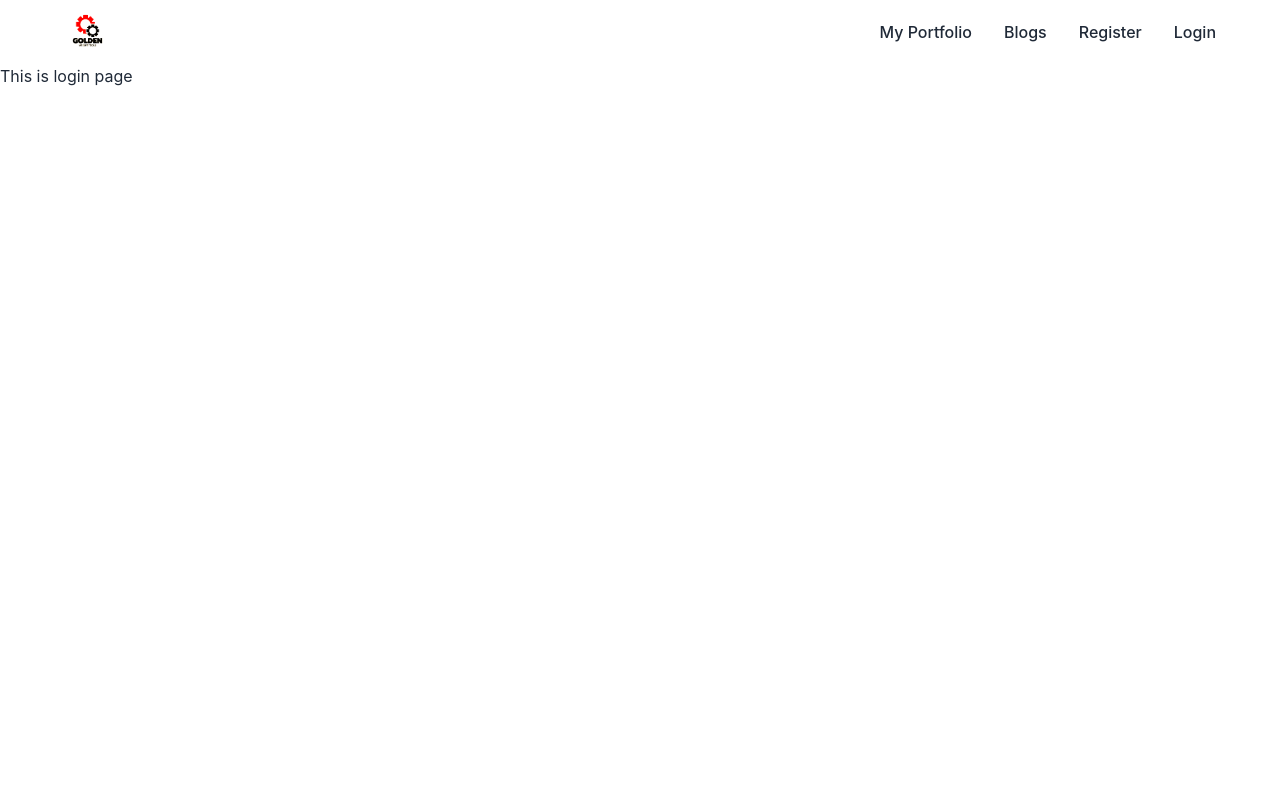
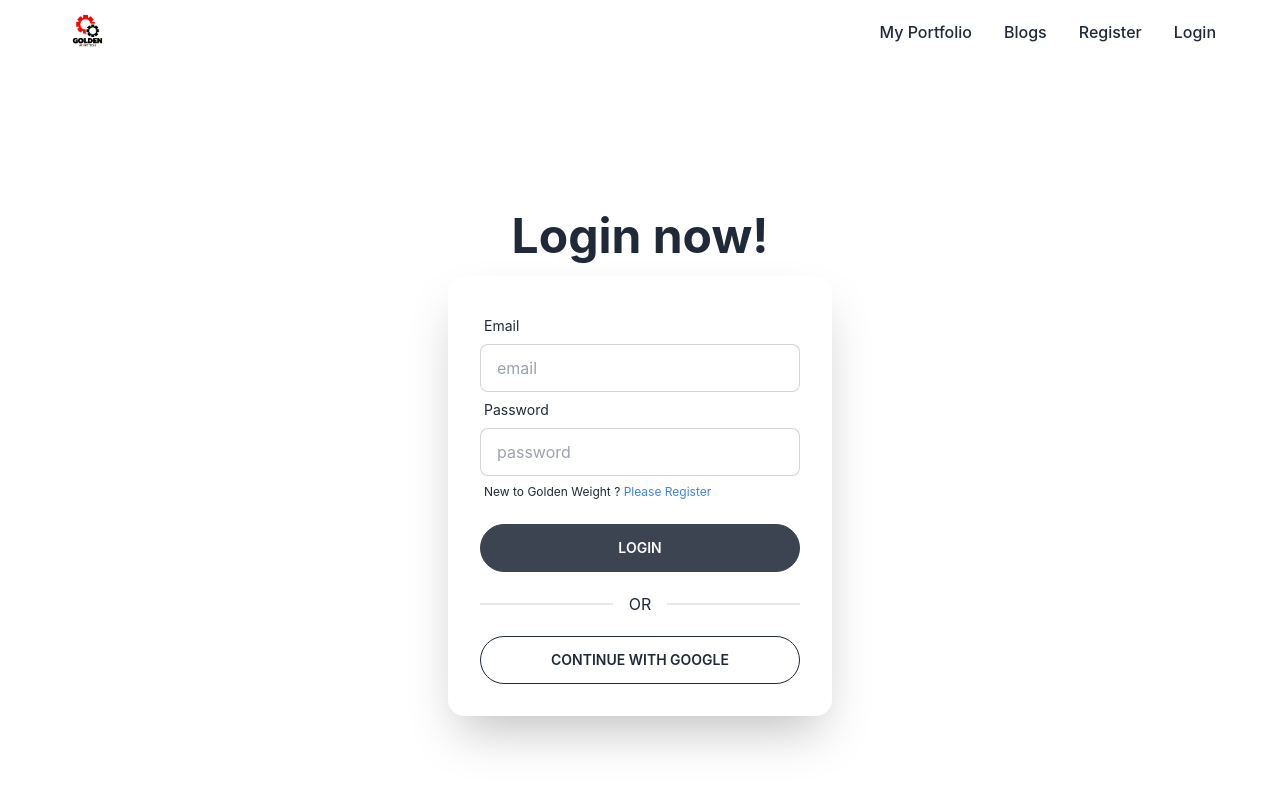
Before and after one commit to mobashirul-alam/manufacturer-website-client-side-mobashirul-alam-p, a React (Create React App) app: page /login in a window 1280 px wide. Shown: the top 788 px of the page. Built offline with nearby package versions, Linux system fonts and the light colour scheme.

Commit message:
basic login form added

```diff
--- a/src/Pages/Login/Login.js
+++ b/src/Pages/Login/Login.js
@@ -1,9 +1,88 @@
 import React from 'react';
+import { useForm } from 'react-hook-form';
+import { Link } from 'react-router-dom';
 
 const Login = () => {
+    const { register, formState: { errors }, handleSubmit } = useForm();
+
+    const onSubmit = (data) => {
+        console.log(data);
+    }
+
     return (
-        <div>
-            <h1>This is login page</h1>
+        <div class="hero min-h-screen">
+            <div class="hero-content flex-col w-full">
+                <div class="text-center">
+                    <h1 class="text-5xl font-bold">Login now!</h1>
+                </div>
+                <div class="card w-full max-w-sm shadow-2xl bg-base-100">
+                    <div class="card-body">
+                        <form onSubmit={handleSubmit(onSubmit)}>
+                            <div class="form-control">
+                                {/* ----- Email ----- */}
+                                <label class="label">
+                                    <span class="label-text">Email</span>
+                                </label>
+                                <input
+                                    type="email"
+                                    placeholder="email"
+                                    class="input input-bordered"
+                                    {...register('email', {
+                                        required: {
+                                            value: true,
+                                            message: 'Email is required'
+                                        },
+                                        pattern: {
+                                            value: /[a-z0-9]+@[a-z]+\.[a-z]{2,3}/,
+                                            message: 'Invalid Email'
+                                        }
+                                    })}
+                                />
+                                <label>
+                                    {errors.email?.type === 'required' && <span class="text-red-500 label-text-alt">{errors.email.message}</span>}
+                                    {errors.email?.type === 'pattern' && <span class="text-red-500 label-text-alt">{errors.email.message}</span>}
+                                </label>
+                                {/* ----- Password ----- */}
+                                <label class="label">
+                                    <span class="label-text">Password</span>
+                                </label>
+                                <input
+                                    type="password"
+                                    placeholder="password"
+                                    class="input input-bordered"
+                                    {...register('password', {
+                                        required: {
+                                            value: true,
+                                            message: 'Password is required'
+                                        },
+                                        minLength: {
+                                            value: 6,
+                                            message: 'Password must be 6 characters or longer'
+                                        }
+                                    })}
+                                />
+                                <label>
+                                    {errors.password?.type === 'required' && <span class="text-red-500 label-text-alt">{errors.password.message}</span>}
+                                    {errors.password?.type === 'minLength' && <span class="text-red-500 label-text-alt">{errors.password.message}</span>}
+                                </label>
+                                {/* ----- login page ----- */}
+                                <label class="label">
+                                    <span class="label-text-alt">
+                                        New to Golden Weight ?
+                                        <Link to='/register' class="label-text-alt link-hover text-blue-500"> Please Register</Link>
+                                    </span>
+                                </label>
+                                {/* ----- submit button ----- */}
+                                <input type="submit" value='Login' class="btn rounded-full text-white mt-4"></input>
+                            </div>
+                        </form>
+                        <div class="divider">OR</div>
+                        <div>
+                            <button class="btn btn-outline w-full rounded-full">Continue With Google</button>
+                        </div>
+                    </div>
+                </div>
+            </div>
         </div>
     );
 };
```
